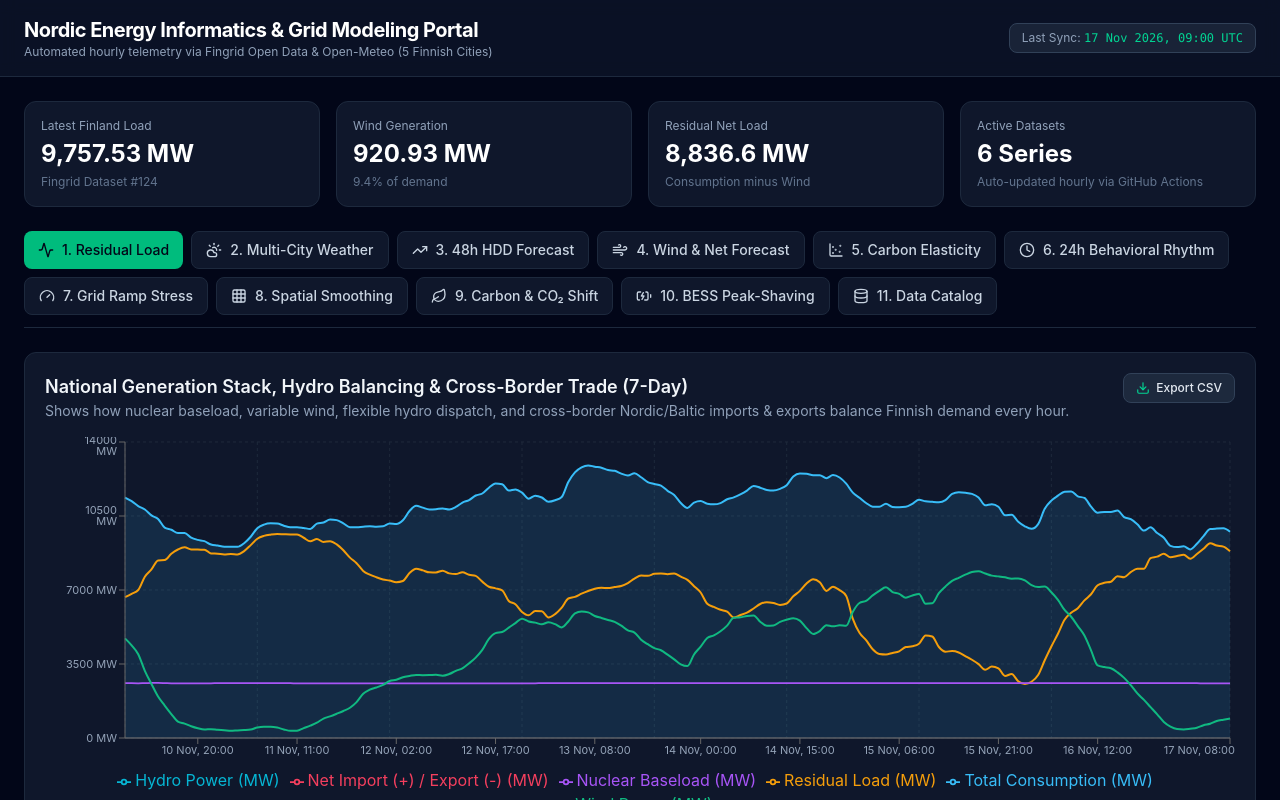
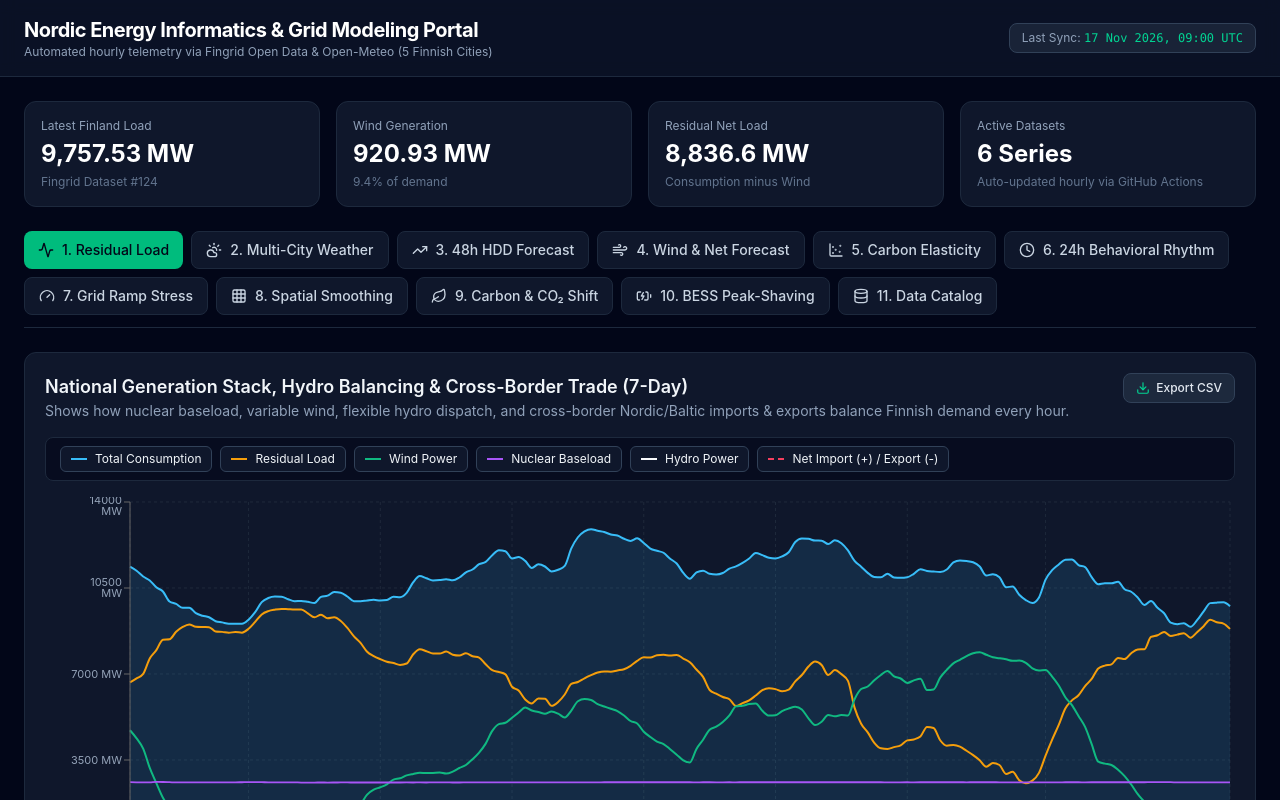
Before and after one commit to ajesh12k-code/Nordic-Energy-Model-Portal, a React (Vite) app: page / in a window 1280 px wide. Shown: the top 800 px of the page. Built offline with nearby package versions, Linux system fonts and the light colour scheme.

Commit message:
feat: fetch and plot Fingrid hydro (191) and net import/export (194) with distinct colors

```diff
--- a/src/components/ResidualLoadTab.tsx
+++ b/src/components/ResidualLoadTab.tsx
@@ -1,8 +1,8 @@
+import { useState } from 'react';
 import {
   Area,
   CartesianGrid,
   ComposedChart,
-  Legend,
   Line,
   ReferenceLine,
   ResponsiveContainer,
@@ -15,7 +15,28 @@ import { ExportCsvButton } from './ExportCsvButton';
 import { ModelExplainerCard } from './ModelExplainerCard';
 import type { MergedHourlyRecord } from '../types/energy';
 
+const SERIES_CONFIG = [
+  { key: 'consumption', label: 'Total Consumption', color: '#38bdf8', dashed: false },
+  { key: 'residualLoad', label: 'Residual Load', color: '#f59e0b', dashed: false },
+  { key: 'wind', label: 'Wind Power', color: '#10b981', dashed: false },
+  { key: 'nuclear', label: 'Nuclear Baseload', color: '#a855f7', dashed: false },
+  { key: 'hydro', label: 'Hydro Power', color: '#f8fafc', dashed: false },
+  { key: 'netImport', label: 'Net Import (+) / Export (-)', color: '#f43f5e', dashed: true },
+] as const;
+
 export function ResidualLoadTab({ data }: { data: MergedHourlyRecord[] }) {
+  const [visible, setVisible] = useState<Record<string, boolean>>({
+    consumption: true,
+    residualLoad: true,
+    wind: true,
+    nuclear: true,
+    hydro: true,
+    netImport: true,
+  });
+
+  const toggle = (key: string) =>
+    setVisible((prev) => ({ ...prev, [key]: !prev[key] }));
+
   return (
     <section className="bg-slate-900 border border-slate-800 rounded-xl p-5 space-y-4">
       <div className="flex flex-col sm:flex-row sm:items-start sm:justify-between gap-3">
@@ -43,15 +64,50 @@ export function ResidualLoadTab({ data }: { data: MergedHourlyRecord[] }) {
         />
       </div>
 
+      {/* Interactive Distinct-Color Legend */}
+      <div className="flex flex-wrap items-center gap-2 bg-slate-950/60 border border-slate-800 rounded-lg px-3.5 py-2">
+        {SERIES_CONFIG.map((s) => {
+          const active = visible[s.key];
+          return (
+            <button
+              key={s.key}
+              type="button"
+              onClick={() => toggle(s.key)}
+              className={`inline-flex items-center gap-2 px-2.5 py-1 rounded-md text-xs border transition cursor-pointer ${
+                active
+                  ? 'bg-slate-900 border-slate-700 text-slate-100'
+                  : 'bg-slate-950/40 border-slate-800/60 text-slate-500'
+              }`}
+            >
+              <span
+                className="w-4 inline-block"
+                style={{
+                  borderTop: `2.5px ${s.dashed ? 'dashed' : 'solid'} ${
+                    active ? s.color : '#475569'
+                  }`,
+                }}
+              />
+              <span>{s.label}</span>
+            </button>
+          );
+        })}
+      </div>
+
       <div className="h-96 w-full">
         <ResponsiveContainer width="100%" height="100%">
           <ComposedChart data={data}>
             <CartesianGrid strokeDasharray="3 3" stroke="#1e293b" />
             <XAxis dataKey="label" tick={{ fill: '#94a3b8', fontSize: 11 }} minTickGap={28} />
-            <YAxis tick={{ fill: '#94a3b8', fontSize: 11 }} unit=" MW" width={75} />
+            <YAxis
+              domain={['auto', 'auto']}
+              tick={{ fill: '#94a3b8', fontSize: 11 }}
+              unit=" MW"
+              width={80}
+            />
             <Tooltip content={<ExplainableTooltip context="residual" />} />
-            <Legend />
-            <ReferenceLine y={0} stroke="#475569" />
+            <ReferenceLine y={0} stroke="#64748b" strokeDasharray="3 3" />
+
+            {visible.consumption && (
               <Area
                 type="monotone"
                 dataKey="consumption"
@@ -61,6 +117,8 @@ export function ResidualLoadTab({ data }: { data: MergedHourlyRecord[] }) {
                 stroke="#38bdf8"
                 strokeWidth={2}
               />
+            )}
+            {visible.residualLoad && (
               <Line
                 type="monotone"
                 dataKey="residualLoad"
@@ -69,14 +127,8 @@ export function ResidualLoadTab({ data }: { data: MergedHourlyRecord[] }) {
                 strokeWidth={2}
                 dot={false}
               />
-            <Line
-              type="monotone"
-              dataKey="nuclear"
-              name="Nuclear Baseload (MW)"
-              stroke="#a855f7"
-              strokeWidth={1.75}
-              dot={false}
-            />
+            )}
+            {visible.wind && (
               <Line
                 type="monotone"
                 dataKey="wind"
@@ -85,23 +137,38 @@ export function ResidualLoadTab({ data }: { data: MergedHourlyRecord[] }) {
                 strokeWidth={2}
                 dot={false}
               />
+            )}
+            {visible.nuclear && (
+              <Line
+                type="monotone"
+                dataKey="nuclear"
+                name="Nuclear Baseload (MW)"
+                stroke="#a855f7"
+                strokeWidth={1.8}
+                dot={false}
+              />
+            )}
+            {visible.hydro && (
               <Line
                 type="monotone"
                 dataKey="hydro"
                 name="Hydro Power (MW)"
-              stroke="#06b6d4"
-              strokeWidth={1.75}
+                stroke="#f8fafc"
+                strokeWidth={1.8}
                 dot={false}
               />
+            )}
+            {visible.netImport && (
               <Line
                 type="monotone"
                 dataKey="netImport"
                 name="Net Import (+) / Export (-) (MW)"
                 stroke="#f43f5e"
-              strokeWidth={1.75}
-              strokeDasharray="4 3"
+                strokeWidth={1.8}
+                strokeDasharray="5 4"
                 dot={false}
               />
+            )}
           </ComposedChart>
         </ResponsiveContainer>
       </div>
@@ -112,12 +179,12 @@ export function ResidualLoadTab({ data }: { data: MergedHourlyRecord[] }) {
           whatItShows:
             'Tracks Finland’s complete physical power balance: total demand versus nuclear, wind, hydro generation, and cross-border electricity trade with Sweden, Estonia, and Norway.',
           howToRead: [
-            'Cyan line (Hydro): Ramps up and down rapidly to compensate for wind fluctuations.',
+            'White line (Hydro): Ramps up and down rapidly to compensate for wind fluctuations.',
             'Dashed red line (Net Import/Export): Values above 0 MW mean Finland is importing power; values below 0 MW mean Finland is exporting surplus clean electricity to neighbors.',
-            'Orange line (Residual Load): Demand left over after wind generation.',
+            'Click any legend badge above the chart to isolate specific lines.',
           ],
           realWorldTakeaway:
-            'During windy periods, Finland frequently flips from a net electricity importer to a net exporter across the Nordic/Baltic synchronous and HVDC grid.',
+            'During windy periods, Finland frequently flips from a net electricity importer to a net exporter across the Nordic/Baltic grid.',
         }}
       />
     </section>
```
Lines whose indentation alone changed are shown as unchanged.
